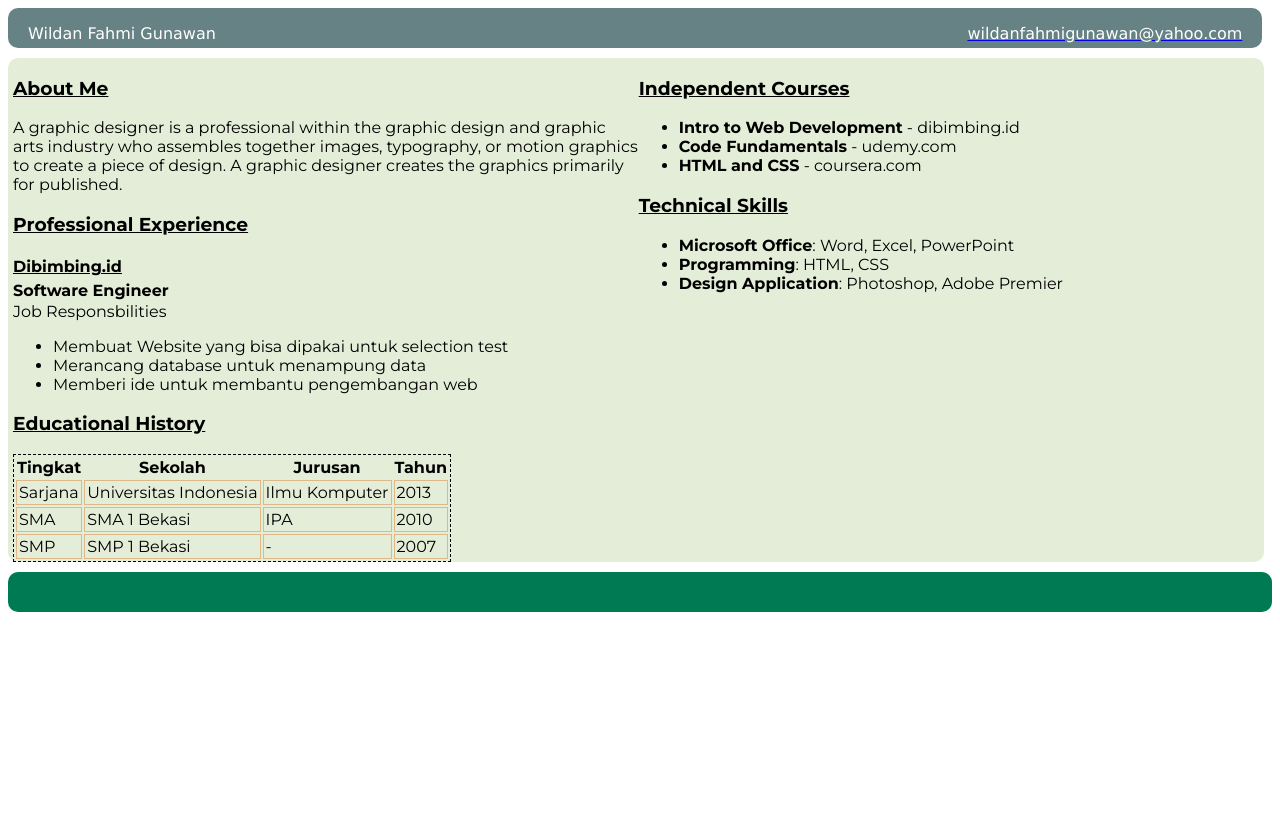
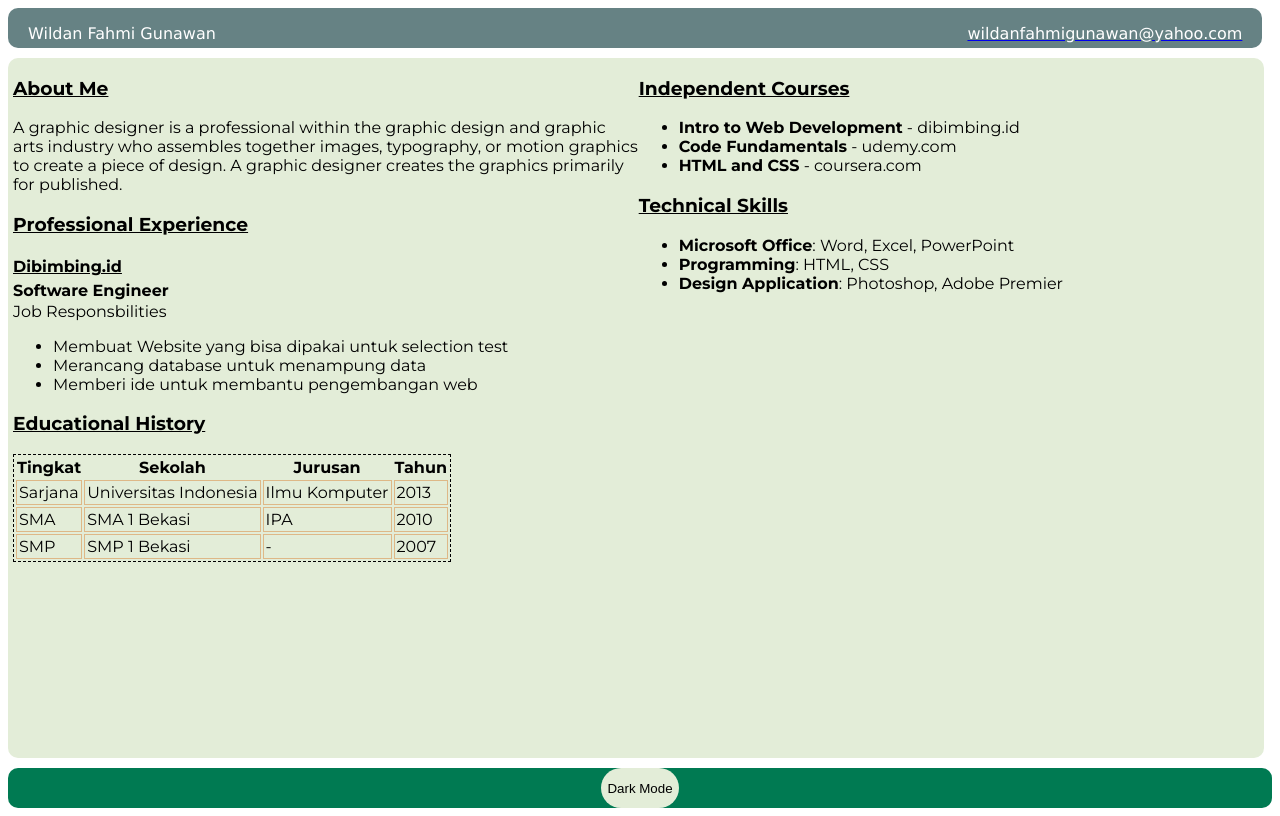
Before and after one commit to wildanfahmig/cvtest.github.io, a plain HTML site: page index.html in a window 1280 px wide. Drawn offline with Linux system fonts and the light colour scheme.

Commit message:
button jadul

```diff
--- /dev/null
+++ b/app.js
@@ -0,0 +1,25 @@
+function colorModeToggle() {
+  var now = document.body.style.backgroundColor
+  console.log(now)
+  if (now === 'rgb(255, 255, 255)') {
+    document.body.style.backgroundColor = '#261C2C'
+    document.getElementById("header").style.backgroundColor = '#3E2C41'
+    document.getElementById("content").style.backgroundColor = '#5C527F'
+    document.getElementById("footer").style.backgroundColor = '#6E85B2'
+    document.getElementById("content").style.color = '#FFD369'
+    document.getElementById("footer").style.color = '#FFD369'
+    document.getElementById("button").innerHTML = 'Light Mode'
+    document.getElementById("button").style.backgroundColor = '#5C527F'
+    document.getElementById("button").style.color = '#FFD369'
+  } else {
+    document.body.style.backgroundColor = '#FFFFFF'
+    document.getElementById("header").style.backgroundColor = '#668284'
+    document.getElementById("content").style.backgroundColor = '#E3EDD8'
+    document.getElementById("footer").style.backgroundColor = '#007A52'
+    document.getElementById("content").style.color = '#000000'
+    document.getElementById("footer").style.color = '#000000'
+    document.getElementById("button").innerHTML = 'Dark Mode'
+    document.getElementById("button").style.backgroundColor = '#E3EDD8'
+    document.getElementById("button").style.color = '#000000'
+  }
+}
--- a/index.html
+++ b/index.html
@@ -1,6 +1,7 @@
 <!DOCTYPE html>
 <html lang="en">
   <head>
+    <script src="app.js"></script>
     <link rel="stylesheet" href="mystyle.css">
     <meta charset="UTF-8" />
     <meta http-equiv="X-UA-Compatible" content="IE=edge" />
@@ -93,6 +94,8 @@
       </p>
       </div>
     </div>
-    <div id="footer"></div>
+    <div id="footer">
+      <button id='button' type="button" onclick="colorModeToggle()">Dark Mode</button>
+    </div>
   </body>
 </html>
--- a/mystyle.css
+++ b/mystyle.css
@@ -47,7 +47,7 @@ a:hover {
   padding-left: 5px;
   background-color: #E3EDD8;
   width: 99%;
-  height: auto;
+  height: calc(100vh - 100px);
   display: flex;
   flex-wrap: wrap;
 }
@@ -62,6 +62,14 @@ a:hover {
   height: 40px;
   position: relative;
   clear: both;
+  display: flex;
+  justify-content: center;
+}
+
+button {
+  border-radius: 500px;
+  background-color: #E3EDD8;
+  border: none;
 }
 
 h3 {
```
